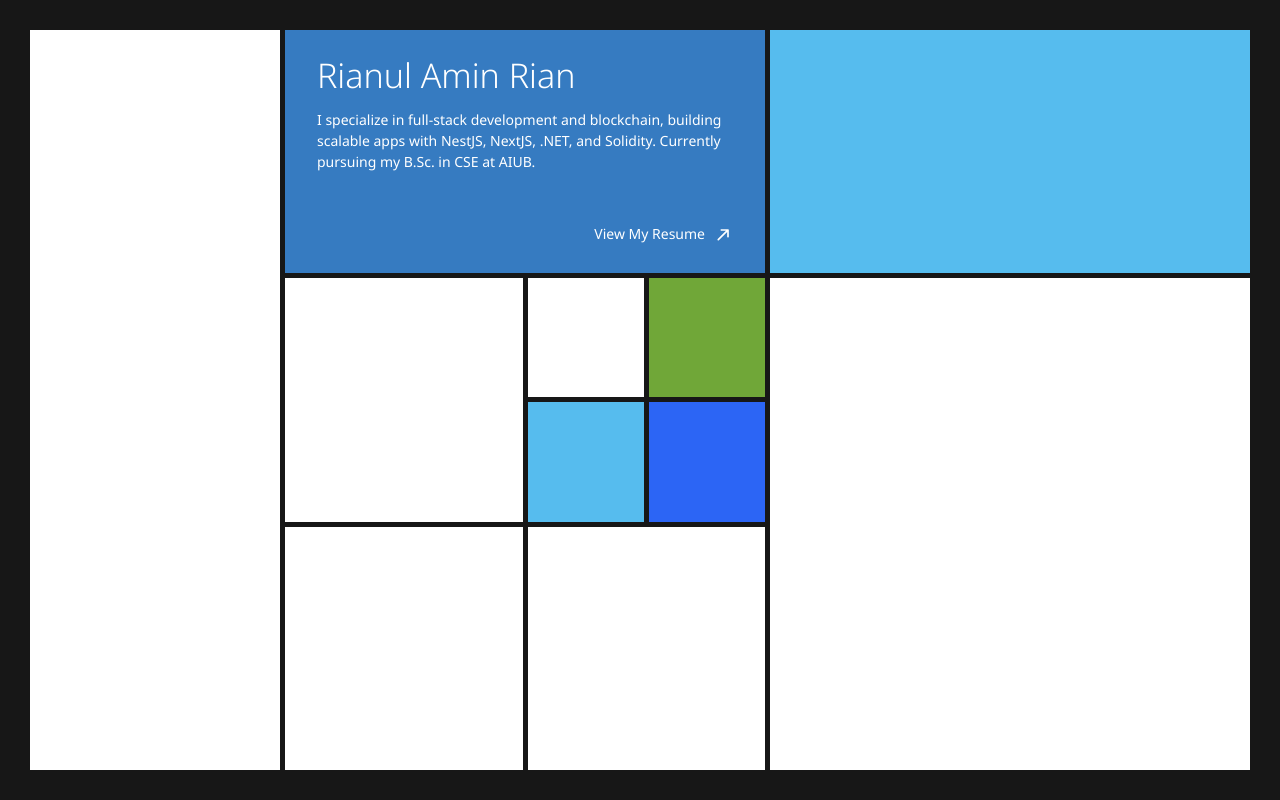
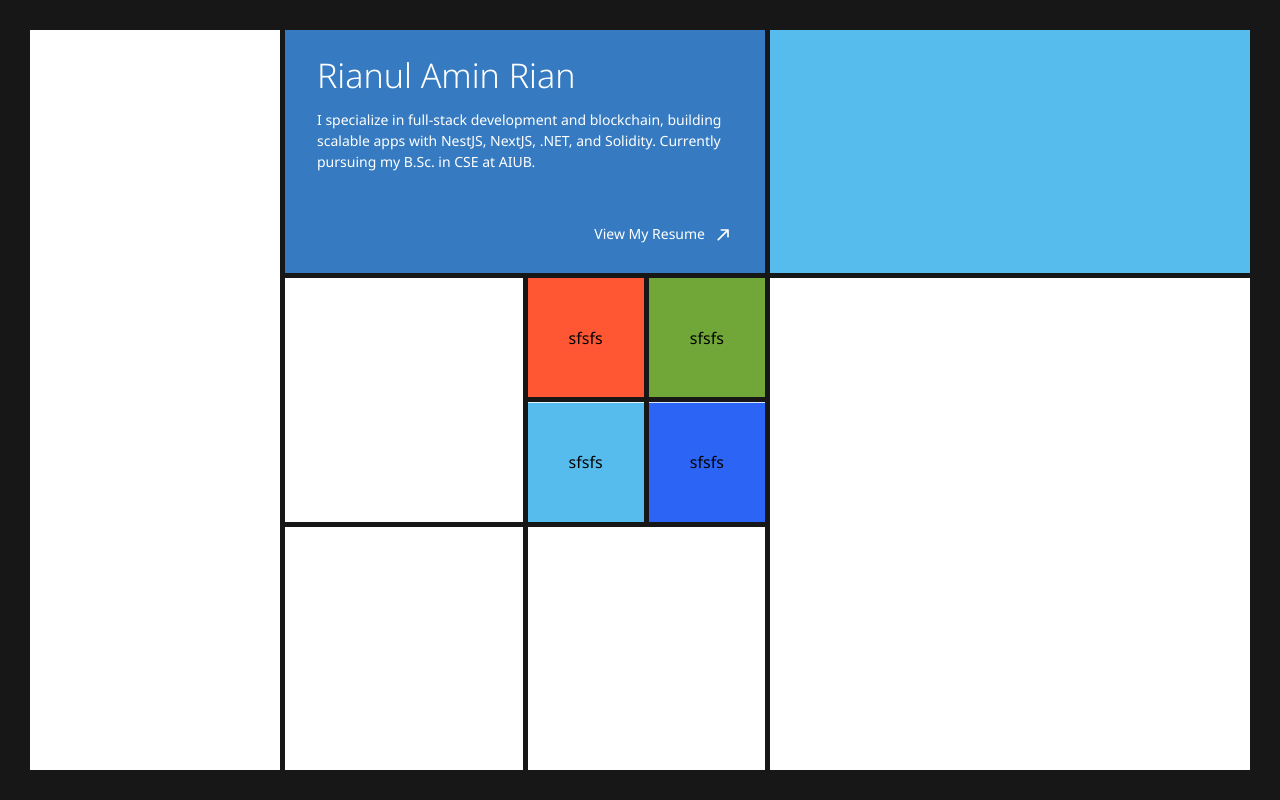
Before and after one commit to rianul-amin/rianul-amin, a Next.js app: page / in a window 1280 px wide. Built offline with nearby package versions, Linux system fonts and the light colour scheme.

Commit message:
social icons animation updated

```diff
--- a/src/components/LandingPage/FirstSection.tsx
+++ b/src/components/LandingPage/FirstSection.tsx
@@ -14,8 +14,7 @@ function FirstSection() {
     const [isBioLoading, setIsBioLoading] = useState(true)
     const [isTimeLoading, setIsTimeLoading] = useState(true)
     const colors = ["#FF5733", "#70A738", "#56BCEE", "#2C65F5"];
-    const [activeIndex, setActiveIndex] = useState(0);
-    const [isSlidingDown, setIsSlidingDown] = useState(true);
+    const [hoveredIndex, setHoveredIndex] = useState(null);
 
     useEffect(()=>{
         (
@@ -29,21 +28,6 @@ function FirstSection() {
             }
         )()
     }, [])
-
-    useEffect(() => {
-        const interval = setInterval(() => {
-            setIsSlidingDown(true);
-
-            setTimeout(() => {
-                setIsSlidingDown(false);
-                setTimeout(() => {
-                    setActiveIndex(prev => (prev + 1) % 4);
-                }, 1000);
-            }, 2000);
-        }, 4000);
-
-        return () => clearInterval(interval);
-    }, []);
 
     return (
         <div className="lg:h-[calc(100vh-60px)] h-[calc(100vh-160px)] grid grid-cols-1 md:grid-cols-2 grid-rows-6 md:grid-rows-3 gap-[5px]">
@@ -100,16 +84,42 @@ function FirstSection() {
                 <div className="bg-[#ffffff] w-full flex items-center justify-center"></div>
 
                 <div className="grid grid-cols-2 grid-rows-2 gap-[5px]">
-                    {colors.map((color, index) => (
-                        <div key={index} className="relative w-full h-full overflow-hidden" style={{ backgroundColor: color }}>
-                            {activeIndex === index && (
-                                <motion.div
-                                    initial={{ y: "-100%" }}
-                                    animate={isSlidingDown ? "down" : "up"}
-                                    variants={slideVariants}
-                                    className="bg-white w-full h-full absolute"
-                                />
-                            )}
+                    {colors.map((color, index: any) => (
+                        <div
+                            key={index}
+                            className="relative w-full h-full overflow-hidden"
+                            style={{ backgroundColor: color }}
+                            onMouseEnter={() => setHoveredIndex(index)}
+                            onMouseLeave={() => setHoveredIndex(null)}
+                        >
+                            <p className="absolute top-1/2 left-1/2 transform -translate-x-1/2 -translate-y-1/2 text-[#000000] z-20">
+                                sfsfs
+                            </p>
+
+                            <motion.div
+                                initial={{ y: "-100%" }}
+                                animate={{ y: hoveredIndex === index ? 0 : "-100%" }}
+                                transition={{ duration: 0.5 }}
+                                className="bg-white w-full h-full absolute px-3 sm:py-3 sm:px-5 z-10 cursor-pointer"
+                            >
+                                <a
+                                    href="/files/RianulAminResume.pdf"
+                                    target="_blank"
+                                    rel="noopener noreferrer"
+                                    className="absolute bottom-3 right-3 flex items-center justify-center"
+                                >
+                                    <svg width="20" height="20" viewBox="0 0 20 20" fill="none" xmlns="http://www.w3.org/2000/svg">
+                                        <g clipPath="url(#clip0_2631_26715)">
+                                            <path d="M15.0001 4.1665C15.2212 4.1665 15.4331 4.2543 15.5894 4.41058C15.7457 4.56686 15.8335 4.77882 15.8335 4.99984V11.6665C15.8335 11.8875 15.7457 12.0995 15.5894 12.2558C15.4331 12.412 15.2212 12.4998 15.0001 12.4998C14.7791 12.4998 14.5672 12.412 14.4109 12.2558C14.2546 12.0995 14.1668 11.8875 14.1668 11.6665V7.0115L5.87515 15.3032C5.71798 15.455 5.50748 15.539 5.28898 15.5371C5.07049 15.5352 4.86147 15.4475 4.70697 15.293C4.55246 15.1385 4.46482 14.9295 4.46292 14.711C4.46102 14.4925 4.54502 14.282 4.69682 14.1248L12.9885 5.83317H8.33348C8.11247 5.83317 7.90051 5.74537 7.74423 5.58909C7.58795 5.43281 7.50015 5.22085 7.50015 4.99984C7.50015 4.77882 7.58795 4.56686 7.74423 4.41058C7.90051 4.2543 8.11247 4.1665 8.33348 4.1665H15.0001Z" fill="black"/>
+                                        </g>
+                                        <defs>
+                                            <clipPath id="clip0_2631_26715">
+                                                <rect width="20" height="20" fill="black"/>
+                                            </clipPath>
+                                        </defs>
+                                    </svg>
+                                </a>
+                            </motion.div>
                         </div>
                     ))}
                 </div>
--- /dev/null
+++ b/src/components/LandingPage/test.tsx
@@ -0,0 +1,21 @@
+<div className="lg:h-[calc(100vh-60px)] h-[calc(100vh-160px)] grid grid-cols-1 md:grid-cols-2 grid-rows-6 md:grid-rows-3 gap-[5px]">
+            <div className="bg-[#367BC1] w-full h-full row-span-2 md:row-span-1 relative">
+
+            </div>
+
+            <div className="bg-[#56BCEE] w-full col-span-1 md:col-span-1 relative">
+            </div>
+
+            <div className="row-span-2 grid grid-cols-2 grid-rows-2 gap-[5px]">
+                <div className="bg-[#ffffff] w-full flex items-center justify-center"></div>
+
+                <div className="grid grid-cols-2 grid-rows-2 gap-[5px]">
+
+                </div>
+
+                <div className="bg-[#ffffff] w-full flex items-center justify-center"></div>
+                <div className="bg-[#ffffff] w-full flex items-center justify-center"></div>
+            </div>
+
+            <div className="row-span-2 bg-[#ffffff] w-full flex items-center justify-center"></div>
+        </div>
```
